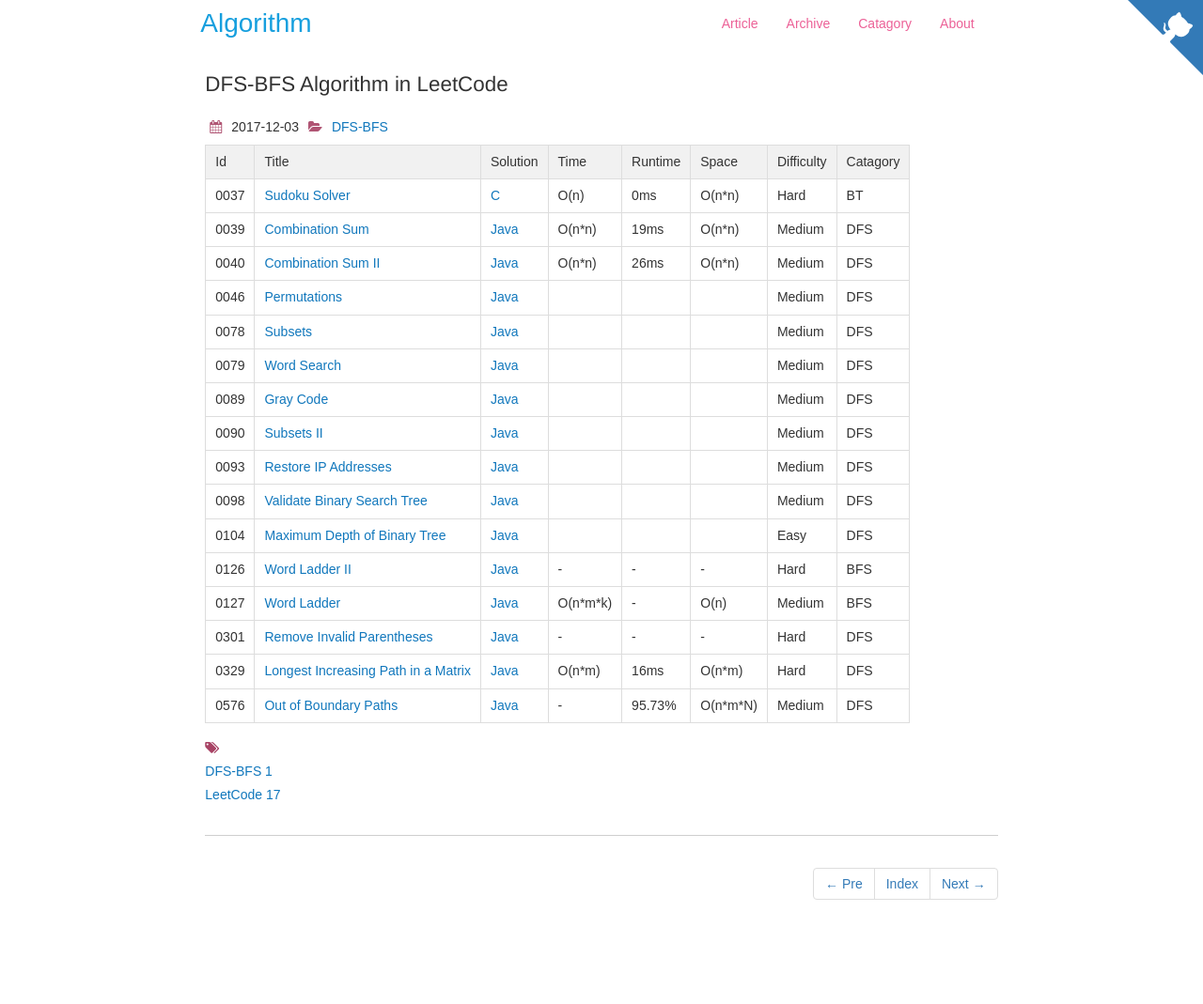
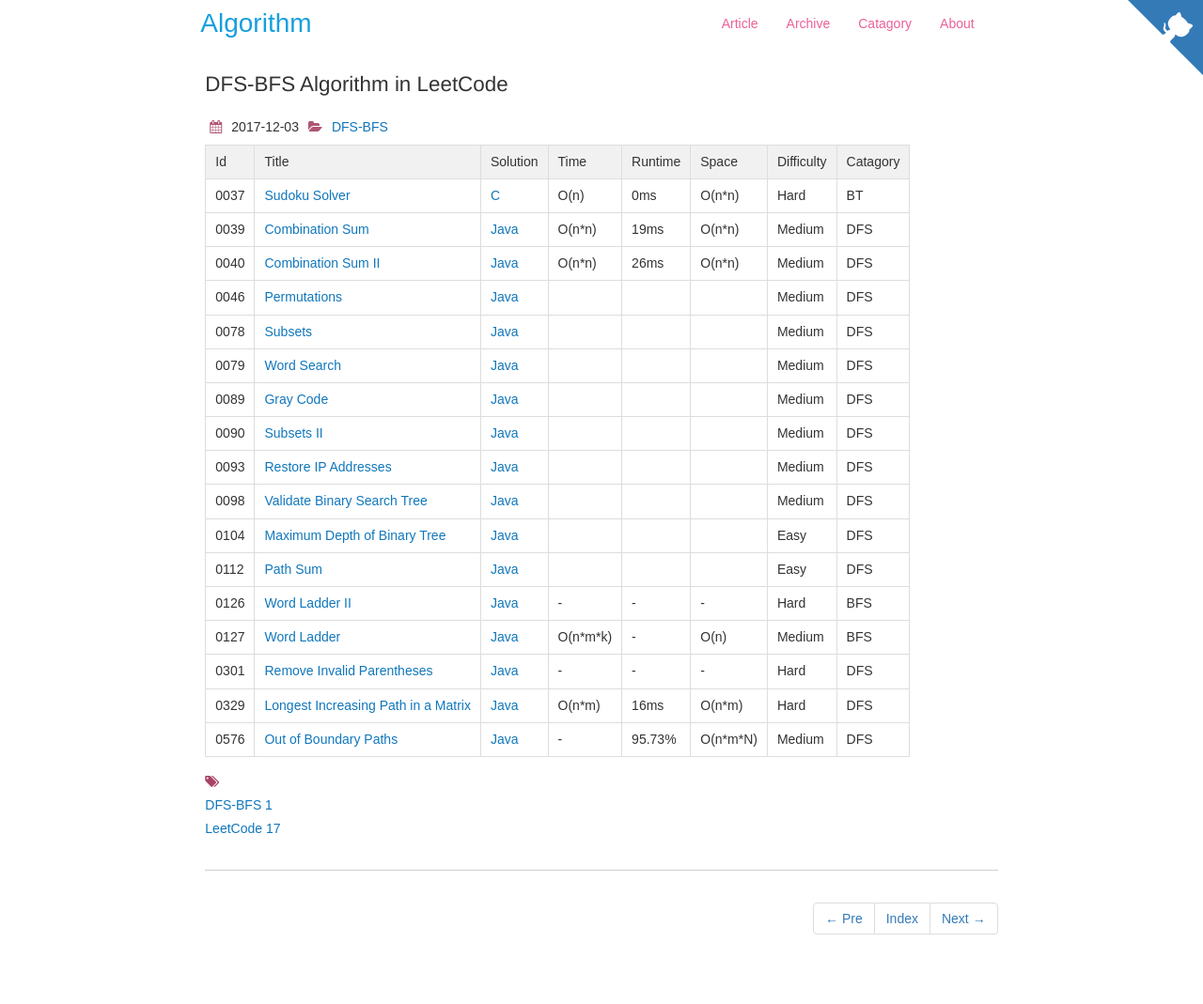
Before and after one commit to dunso/algorithm, a Jekyll site: the page built from docs/_posts/2017-12-03-DFS-BFS.md, in a window 1280 px wide. Shown: the whole page at 94% size. Built offline with Jekyll 4.4.1, drawn with Linux system fonts in a browser that asks for light colours; nearby versions of some CDN libraries; before the commit the page ends 1032 px from its top, so only the background shows below that.

Commit message:
Add index of LeetCode0112.java to docs

```diff
--- a/docs/_posts/2017-12-03-DFS-BFS.md
+++ b/docs/_posts/2017-12-03-DFS-BFS.md
@@ -23,6 +23,7 @@
 |0093|[Restore IP Addresses](https://leetcode.com/problems/restore-ip-addresses/) | [Java](https://e.srl/leetcode-93/)  ||||  Medium |DFS|
 |0098|[Validate Binary Search Tree](https://leetcode.com/problems/validate-binary-search-tree) | [Java](https://e.srl/leetcode-98/)  ||||  Medium |DFS|
 |0104|[Maximum Depth of Binary Tree](https://leetcode.com/problems/maximum-depth-of-binary-tree/) | [Java](https://e.srl/leetcode-104/)  ||||  Easy |DFS|
+|0112|[Path Sum](https://leetcode.com/problems/path-sum/) | [Java](https://e.srl/leetcode-112/)  ||||  Easy |DFS|
 |0126|[Word Ladder II](https://leetcode.com/problems/word-ladder-ii/) | [Java](https://e.srl/leetcode-126/)  |-|-|-|  Hard |BFS|
 |0127|[Word Ladder](https://leetcode.com/problems/word-ladder/) | [Java](https://e.srl/leetcode-127/)  | O(n\*m\*k) |-| O(n)  |  Medium |BFS|
 |0301|[Remove Invalid Parentheses](https://leetcode.com/problems/remove-invalid-parentheses) | [Java](https://e.srl/leetcode-301/)  | - | - | - | Hard |DFS|
```
